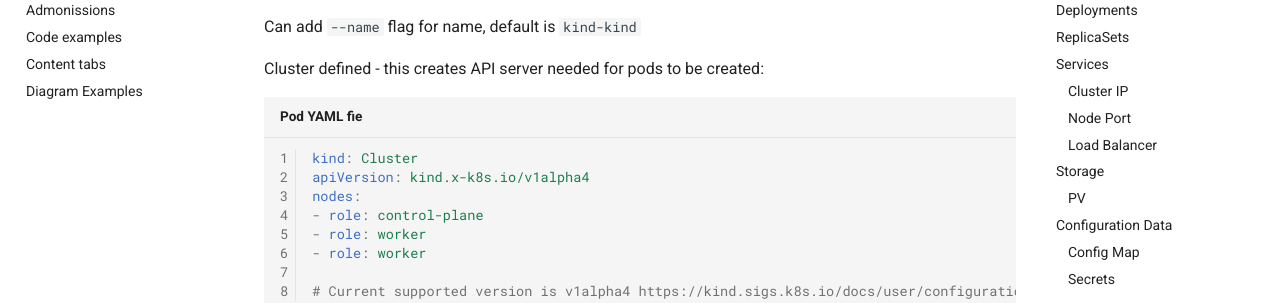
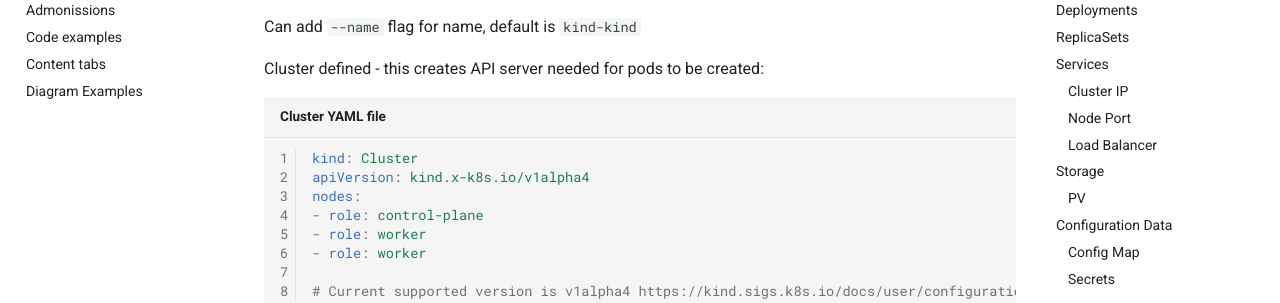
Before and after one commit to Mazharul419/kubernetes-project, an MkDocs documentation site: the page built from docs/Notes.md, in a window 1280 px wide and 900 px high, scrolled down 651 px. Shown: the part 152-455 px from the top of the window. Built offline with MkDocs 1.6.1 and Material for MkDocs 9.7.7, drawn with Linux system fonts in a browser that asks for light colours.

````diff
--- a/docs/Notes.md
+++ b/docs/Notes.md
@@ -35,7 +35,7 @@
 Cluster defined - this creates API server needed for pods to be created:
 
 
-```yaml title="Pod YAML fie" linenums="1"
+```yaml title="Cluster YAML file" linenums="1"
 kind: Cluster
 apiVersion: kind.x-k8s.io/v1alpha4
 nodes:
````
